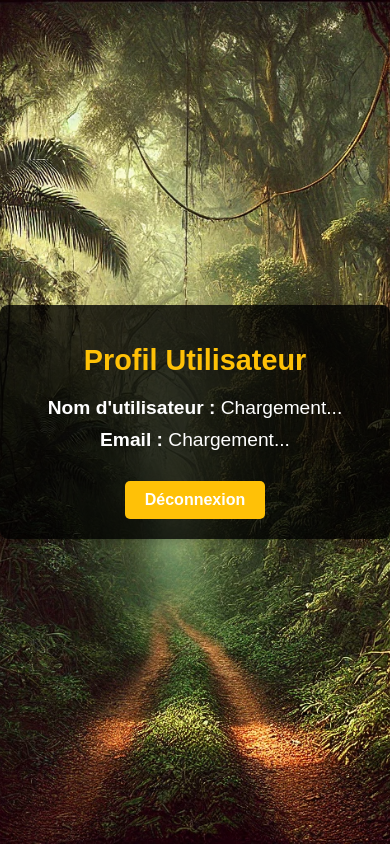
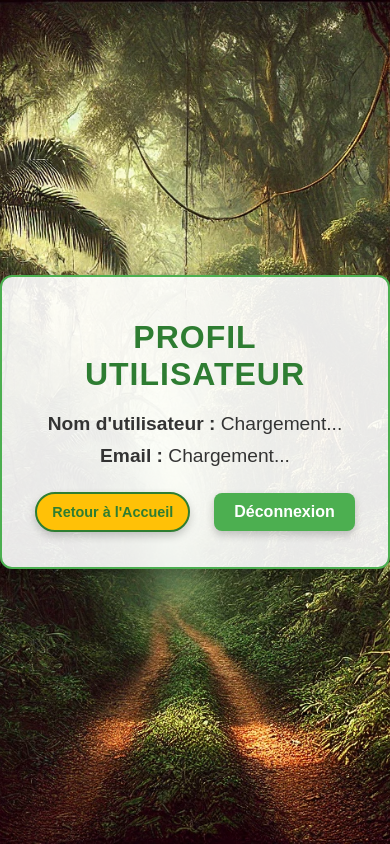
Before and after one commit to Leo231004/Projet-WEBDEV, a PHP site: page /dashboard.html in a window 390 px wide. Run offline with PHP 8.4, Linux system fonts and the light colour scheme.

Commit message:
queleques changements
ajout d'un bouton déconnexion et modification de la page dashboard pour la rendre plus lisible

```diff
--- a/fronttest/public/css/dashboard.css
+++ b/fronttest/public/css/dashboard.css
@@ -1,66 +1,105 @@
 body {
-    font-family: 'Segoe UI', Tahoma, Geneva, Verdana, sans-serif;
-    background-color: #e6f3e6;
+    font-family: 'Comfortaa', Arial, sans-serif;
+    background: url('images/body.png') no-repeat center center fixed;
+    background-size: cover;
     margin: 0;
-    padding: 20px;
-    color: #2c5e2e;
-    line-height: 1.6;
+    padding: 0;
+    color: #333;
     display: flex;
     justify-content: center;
     align-items: center;
-    min-height: 100vh;
-    background-image: url('images/body.png');
+    height: 100vh;
 }
 
-.container {
-    background-color: #074026;
-    border-radius: 15px;
-    box-shadow: 0 10px 25px rgba(0, 0, 0, 0.1);
-    padding: 40px;
+/* Conteneur principal pour le profil */
+.profile-container {
+    width: 100%;
+    max-width: 600px;
+    margin: 20px auto;
+    padding: 30px;
+    background-color: rgba(255, 255, 255, 0.9); /* Fond blanc semi-transparent */
+    border: 2px solid #4caf50; /* Bordure verte élégante */
+    border-radius: 12px;
+    box-shadow: 0 6px 15px rgba(0, 0, 0, 0.3);
     text-align: center;
-    max-width: 600px;
-    width: 100%;
-    border: 4px solid #4caf50;
+    animation: fadeIn 0.8s ease-in-out;
 }
 
-h1 {
-    color: #2e7d32;
-    margin-bottom: 30px;
-    font-size: 2.5em;
-    text-shadow: 2px 2px 4px rgba(0, 0, 0, 0.1);
+/* Animation d'apparition */
+@keyframes fadeIn {
+    from {
+        opacity: 0;
+        transform: translateY(20px);
+    }
+    to {
+        opacity: 1;
+        transform: translateY(0);
+    }
 }
 
+.profile-container h1 {
+    margin-bottom: 20px;
+    font-size: 2rem;
+    color: #2e7d32; /* Vert jungle */
+    text-transform: uppercase;
+    font-weight: bold;
+    letter-spacing: 1px;
+}
+
+.profile-container p {
+    font-size: 1.2rem;
+    margin: 10px 0;
+    color: #333; /* Texte sombre */
+}
+
+/* Boutons */
 .bouton {
     display: inline-block;
-    background-color: #4caf50;
-    color: white;
+    background-color: #ffc107; /* Jaune chaleureux */
+    color: #2e7d32; /* Vert jungle pour le texte */
     text-decoration: none;
     padding: 12px 24px;
+    margin: 15px 10px;
+    border: 2px solid #2e7d32; /* Bordure verte */
     border-radius: 25px;
+    font-weight: bold;
     transition: all 0.3s ease;
-    font-weight: bold;
-    margin-top: 20px;
-    box-shadow: 0 4px 6px rgba(0, 0, 0, 0.1);
+    cursor: pointer;
+    box-shadow: 0 4px 8px rgba(0, 0, 0, 0.2);
 }
 
 .bouton:hover {
-    background-color: #388e3c;
+    background-color: #ffeb3b; /* Jaune clair au survol */
+    color: #1b5e20; /* Vert foncé pour le texte */
     transform: scale(1.05);
+    box-shadow: 0 6px 12px rgba(0, 0, 0, 0.3);
 }
 
-/*bouton deconnexion*/
-.deconnexion {
-    position: absolute;
-    top: 20px;
-    right: 20px;
-    background-color: #e53935;
+/* Bouton de déconnexion */
+#logout-button {
+    background-color: #4caf50; /* Vert */
     color: white;
-    padding: 8px 16px;
-    border-radius: 20px;
-    text-decoration: none;
-    font-size: 0.9em;
+    padding: 10px 20px;
+    font-size: 1rem;
+    border: none;
+    border-radius: 8px;
+    cursor: pointer;
+    transition: background-color 0.3s ease;
 }
 
-.deconnexion:hover {
-    background-color: #c62828;
+#logout-button:hover {
+    background-color: #388e3c; /* Vert plus sombre */
 }
+
+/* Responsiveness */
+@media (max-width: 768px) {
+    .profile-container {
+        padding: 20px;
+        font-size: 0.9rem;
+    }
+
+    .bouton {
+        padding: 10px 15px;
+        font-size: 0.9rem;
+    }
+}
--- a/fronttest/public/dashboard.html
+++ b/fronttest/public/dashboard.html
@@ -3,7 +3,7 @@
 <head>
     <meta charset="UTF-8">
     <meta name="viewport" content="width=device-width, initial-scale=1.0">
-    <link rel="stylesheet" href="css/styles.css">
+    <link rel="stylesheet" href="css/dashboard.css">
     <title>Profil</title>
 </head>
 <body>
@@ -11,7 +11,10 @@
         <h1>Profil Utilisateur</h1>
         <p><strong>Nom d'utilisateur :</strong> <span id="username">Chargement...</span></p>
         <p><strong>Email :</strong> <span id="email">Chargement...</span></p>
-        <button id="logout-button">Déconnexion</button>
+        <!-- Bouton Retour à l'Accueil -->
+        <a href="http://localhost/Projet-WEBDEV/acceuil.html" class="bouton">Retour à l'Accueil</a>
+        <!-- Bouton Déconnexion -->
+        <button id="logout-button" class="bouton">Déconnexion</button>
     </div>
     <script src="js/dashboard.js"></script>
 </body>
```
